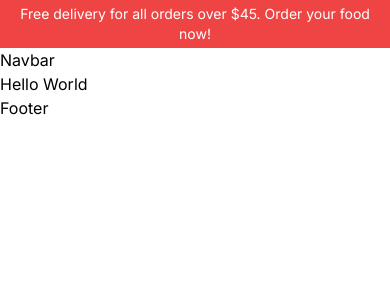
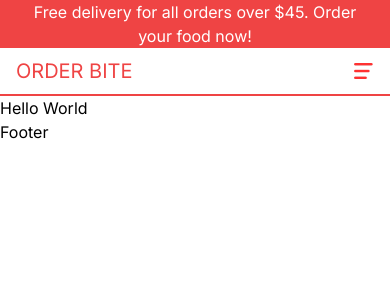
Before and after one commit to samuelsenerwa/OrderBite-Savory-Delights-Online, a Next.js app: page / in a window 390 px wide. Shown: the top 300 px of the page. Built offline with nearby package versions, Linux system fonts and the light colour scheme.

Commit message:
feat:Added mobile navigation

```diff
--- /dev/null
+++ b/src/components/Carticon.tsx
@@ -0,0 +1,16 @@
+import Link from "next/link";
+import React from "react";
+import Image from "next/image";
+
+const Carticon = () => {
+  return (
+    <Link href="/cart" className="flex items-center gap-4">
+      <div className="relative h-8 w-8">
+        <Image src="/cart.png" alt="" fill />
+      </div>
+      <span>Cart (3)</span>
+    </Link>
+  );
+};
+
+export default Carticon;
--- /dev/null
+++ b/src/components/Menu.tsx
@@ -0,0 +1,67 @@
+"use client";
+
+import React, { useState } from "react";
+import Image from "next/image";
+import { title } from "process";
+import { url } from "inspector";
+import Link from "next/link";
+import Carticon from "./Carticon";
+
+const links = [
+  { id: 1, title: "Home", url: "/" },
+  { id: 2, title: "Menu", url: "/menu" },
+  { id: 3, title: "Working Hours", url: "/" },
+  { id: 4, title: "Contact", url: "/" },
+];
+
+const Menu = () => {
+  const [open, setOpen] = useState(false);
+
+  //   temporary
+  const user = false;
+  return (
+    <div>
+      {!open ? (
+        <Image
+          src="/open.png"
+          alt=""
+          width={20}
+          height={20}
+          onClick={() => setOpen(true)}
+        />
+      ) : (
+        <Image
+          src="/close.png"
+          alt=""
+          width={20}
+          height={20}
+          onClick={() => setOpen(false)}
+        />
+      )}
+      {open && (
+        <div className="bg-red-500 text-white absolute left-0 top-24 w-full h-[calc(100vh-6rem)] flex flex-col gap-8 items-center justify-center text-3xl z-10">
+          {links.map((item) => (
+            <Link href={item.url} key={item.id} onClick={() => setOpen(false)}>
+              {item.title}
+            </Link>
+          ))}
+
+          {!user ? (
+            <Link href="/login" onClick={() => setOpen(false)}>
+              Login
+            </Link>
+          ) : (
+            <Link href="/orders" onClick={() => setOpen(false)}>
+              Orders
+            </Link>
+          )}
+          <Link href="/cart" onClick={() => setOpen(false)}>
+            <Carticon />
+          </Link>
+        </div>
+      )}
+    </div>
+  );
+};
+
+export default Menu;
--- a/src/components/Navbar.tsx
+++ b/src/components/Navbar.tsx
@@ -1,8 +1,20 @@
-import React from 'react'
+import React, { useState } from 'react'
+import Menu from './Menu'
+import Link from 'next/link'
 
 const Navbar = () => {
   return (
-    <div>Navbar</div>
+    <div className='h-12 text-red-500 p-4 flex items-center justify-between border-b-2 border-b-red-500 uppercase'>
+        {/* LOGO */}
+        <div className='text-xl'>
+            <Link href="/">Order Bite</Link>
+        </div>
+        {/* MOBILE MENU */}
+        <div>
+            <Menu />
+        </div>
+
+    </div>
   )
 }
 
--- a/src/components/Notification.tsx
+++ b/src/components/Notification.tsx
@@ -2,7 +2,7 @@
 
 const Notification = () => {
   return (
-    <div className='h-12 bg-red-500 text-white px-4 py-4 flex items-center justify-center text-center text-sm'>Free delivery for all orders over $45. Order your food now!</div>
+    <div className='h-12 bg-red-500 text-white px-4 py-4 flex items-center justify-center text-center text-base cursor-pointer'>Free delivery for all orders over $45. Order your food now!</div>
   )
 }
 
```
